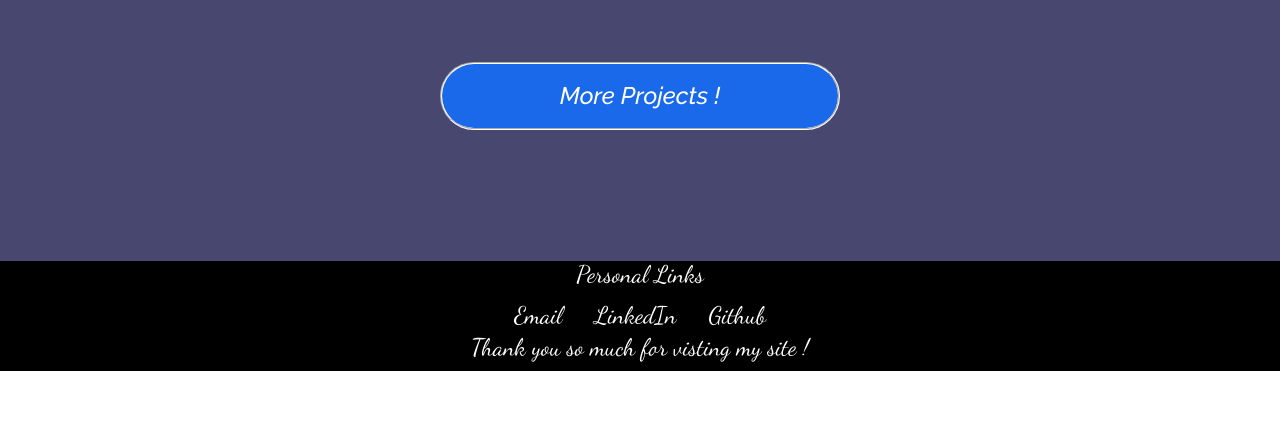
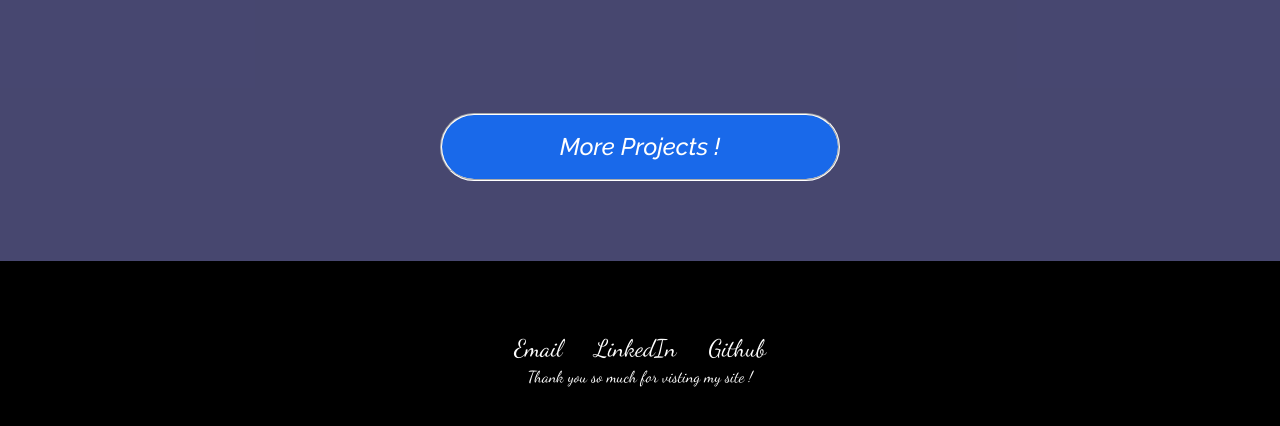
Before and after one commit to yamodah/Portfolio_Site, a React (Create React App) app: page / in a window 1280 px wide. Shown: the part 3469-3895 px from the top of the page. Before the commit the page ends 3840 px from the top, so only its background shows below. Built offline with nearby package versions, Linux system fonts and the light colour scheme; a web font is replaced by a local one.

Commit message:
removed contacat me from sidebar and changed more projects button styling

```diff
--- a/src/components/footer/FooterElements.js
+++ b/src/components/footer/FooterElements.js
@@ -2,11 +2,12 @@ import styled from "styled-components";
 
 export const FooterContainer = styled.footer`
   background-color: #000000;
+  padding: 70px 35px;
 `;
 export const FooterWrapper = styled.div`
   display: flex;
   flex-direction: column;
-  justify-content: center;
+  justify-content: space-evenly;
   align-items: center;
   color: #fff;
   text-align: center;
@@ -23,17 +24,16 @@ export const Row = styled.div`
 `;
 export const IconLink = styled.a`
   color: #fff;
-  text-shadow: 2px 2px 4px #000000;
   text-decoration: none;
   padding: 0 1rem;
   cursor: pointer;
   font-size: 1.5rem;
   &:hover {
     color: #1969ea;
-    text-shadow: 2px 2px 4px #fff;
+    // text-shadow: 2px 2px 4px #fff;
   }
 `;
 
 export const ThankYouText = styled.h2`
-  font-size: 1.5rem;
+  font-size: 1rem;
 `;
--- a/src/components/footer/index.js
+++ b/src/components/footer/index.js
@@ -12,7 +12,7 @@ const Footer = () => {
   return (
     <FooterContainer>
       <FooterWrapper>
-        <FooterLinkTitle>Personal Links</FooterLinkTitle>
+        {/* <FooterLinkTitle>Personal Links</FooterLinkTitle> */}
         <Row>
           <IconLink>Email</IconLink>
           <IconLink>LinkedIn</IconLink>
--- a/src/components/projects/ProjectsElements.js
+++ b/src/components/projects/ProjectsElements.js
@@ -1,16 +1,17 @@
 import styled from "styled-components";
 
- export const ProjectsContainer = styled.div`
- height:2000px;
- display:flex;
- flex-direction:column;
- justify-content:flex-start;
- align-items:center;
- padding:160px 100px 0 100px;
- background-color:rgba(25, 25, 76, 0.8);
- font-family: 'Raleway', sans-serif;
+export const ProjectsContainer = styled.div`
+  height: 2000px;
+  display: flex;
+  flex-direction: column;
+  justify-content: flex-start;
+  align-items: center;
+  padding: 160px 100px 0 100px;
+  background-color: rgba(25, 25, 76, 0.8);
+  font-family: "Raleway", sans-serif;
 
- @media screen and (max-width:768px){
-    padding:160px 50px 0 50px;
- };
- `
+  @media screen and (max-width: 768px) {
+    padding: 160px 50px 0 50px;
+    height: 100%;
+  } ;
+`;
--- a/src/components/projects/index.js
+++ b/src/components/projects/index.js
@@ -1,9 +1,8 @@
-import React,{useState} from 'react'
-import { Button } from '../ButtonElement/Button'
-import { Cards } from '../CardElement/Card'
-import { GithubIcon } from '../heroHome/heroHomeElements'
-import { ProjectsContainer } from './ProjectsElements'
-
+import React, { useState } from "react";
+import { Button } from "../ButtonElement/Button";
+import { Cards } from "../CardElement/Card";
+import { GithubIcon } from "../heroHome/heroHomeElements";
+import { ProjectsContainer } from "./ProjectsElements";
 
 const Projects = () => {
   const [hover, setHover] = useState(false);
@@ -13,16 +12,28 @@ const Projects = () => {
   return (
     <>
       <ProjectsContainer id="projects">
-
         <Cards />
-        <Button onMouseEnter={handleHover} onMouseLeave={handleHover} style={{maxWidth:"400px"}} big="true" fontBig="true" primary="true"
+        <Button
+          onMouseEnter={handleHover}
+          onMouseLeave={handleHover}
+          style={{
+            maxWidth: "400px",
+            marginTop: "75px",
+            marginBottom: "75px",
+          }}
+          big="true"
+          fontBig="true"
+          primary="true"
           href="https://github.com/yamodah"
-          target='_blank'
+          target="_blank"
           rel="noopener"
-          aria-label='Github'>{hover ? <GithubIcon/> :"More Projects !"}</Button>
+          aria-label="Github"
+        >
+          {hover ? <GithubIcon /> : "More Projects !"}
+        </Button>
       </ProjectsContainer>
     </>
-    )
-}
+  );
+};
 
-export default Projects
+export default Projects;
--- a/src/components/sidebar/index.js
+++ b/src/components/sidebar/index.js
@@ -1,6 +1,13 @@
-import React from 'react'
-import { SidebarContainer, Icon, CloseIcon,SidebarWrapper, SidebarLink, SidebarMenu } from './SideBarElements'
-const Sidebar = ({isOpen, toggle}) => {
+import React from "react";
+import {
+  SidebarContainer,
+  Icon,
+  CloseIcon,
+  SidebarWrapper,
+  SidebarLink,
+  SidebarMenu,
+} from "./SideBarElements";
+const Sidebar = ({ isOpen, toggle }) => {
   return (
     <SidebarContainer isOpen={isOpen} onClick={toggle}>
       <Icon onClick={toggle}>
@@ -14,13 +21,13 @@ const Sidebar = ({isOpen, toggle}) => {
           <SidebarLink to="projects" onClick={toggle}>
             Projects
           </SidebarLink>
-                   <SidebarLink to="contact" onClick={toggle}>
+          {/* <SidebarLink to="contact" onClick={toggle}>
                        Contact Me
-                   </SidebarLink>
+                   </SidebarLink> */}
         </SidebarMenu>
       </SidebarWrapper>
     </SidebarContainer>
-    )
-}
+  );
+};
 
-export default Sidebar
+export default Sidebar;
```
Lines whose indentation alone changed are shown as unchanged.
